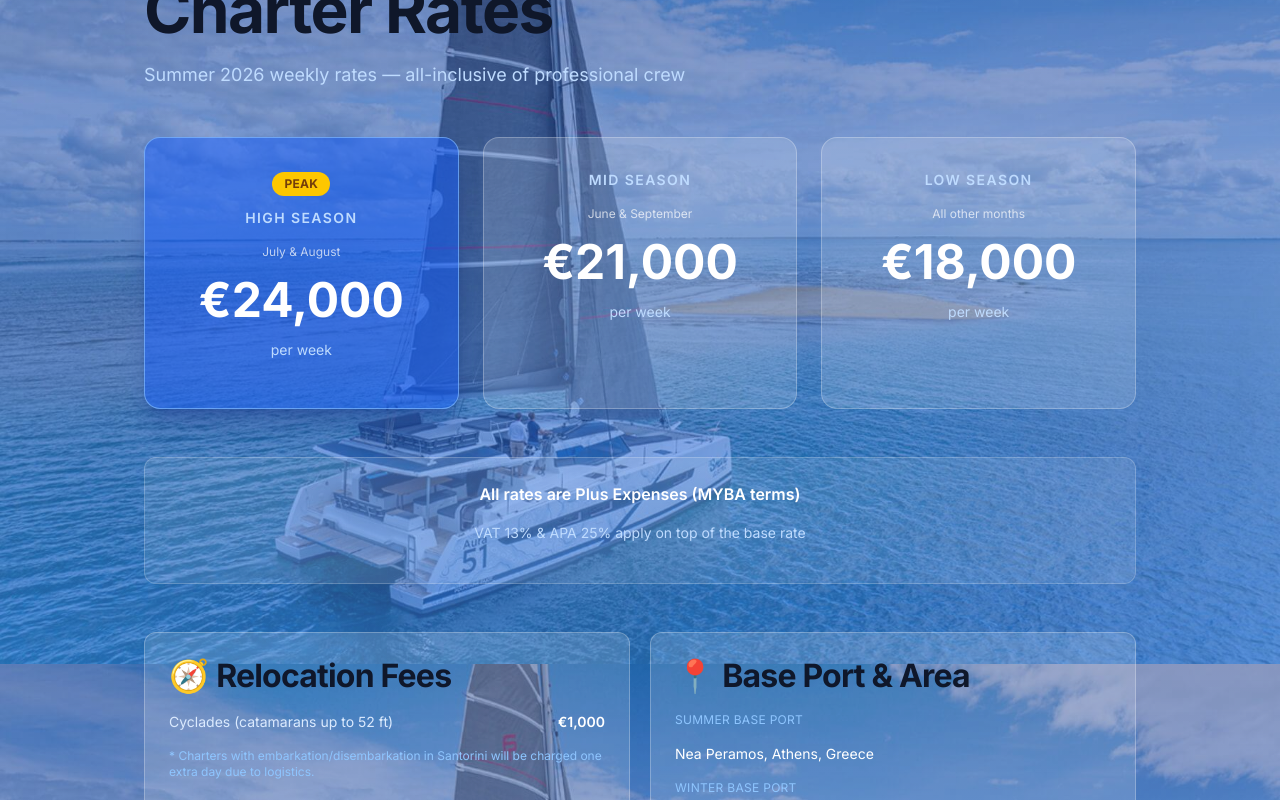
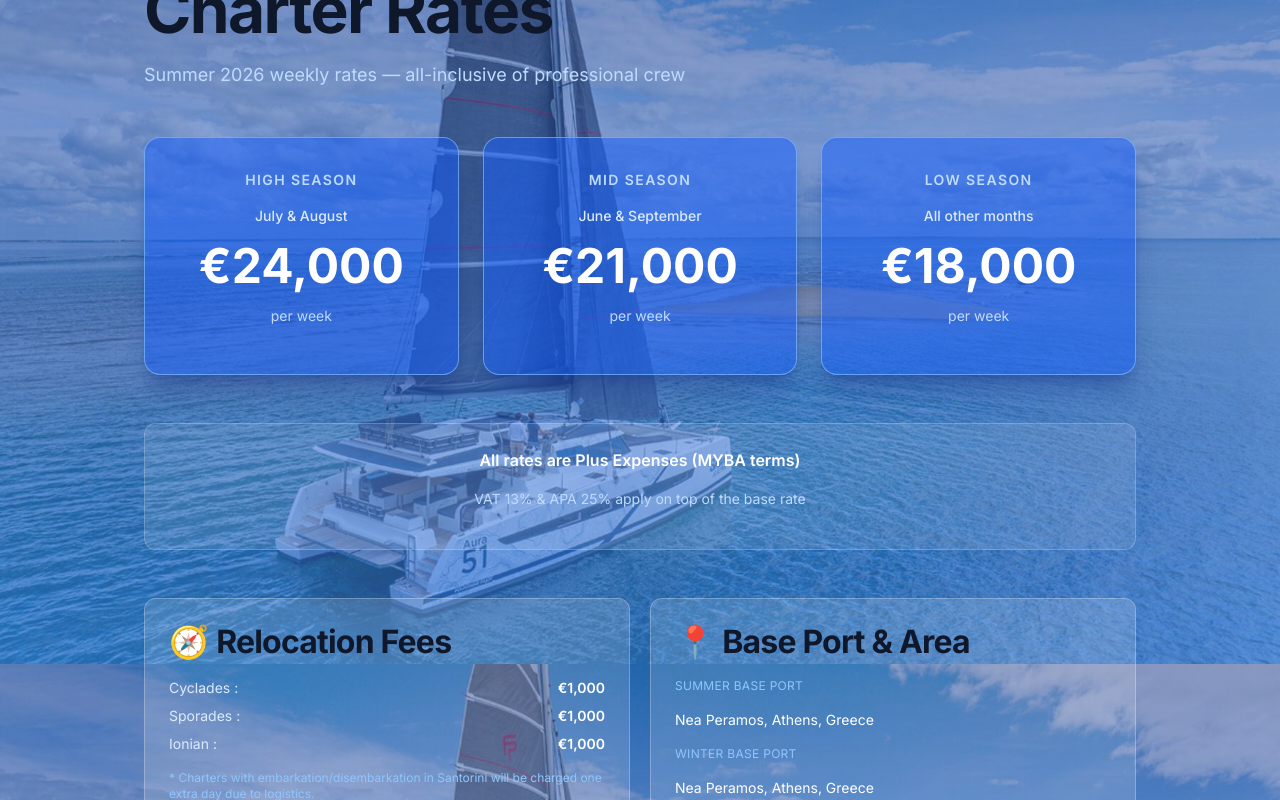
Before and after one commit to okamoun/ConceptSailing, a Next.js app: page /rates in a window 1280 px wide. Shown: the part 260-1060 px from the top of the page. Built offline with nearby package versions, Linux system fonts and the light colour scheme; no server answers.

Commit message:
add rates

```diff
--- a/app/rates/page.tsx
+++ b/app/rates/page.tsx
@@ -34,16 +34,13 @@ export default function RatesPage() {
         {/* Season Rate Cards */}
         <div className="grid grid-cols-1 md:grid-cols-3 gap-6">
           {[
-            { season: 'High Season', months: 'July & August', rate: '€24,000', highlight: true },
-            { season: 'Mid Season', months: 'June & September', rate: '€21,000', highlight: false },
-            { season: 'Low Season', months: 'All other months', rate: '€18,000', highlight: false },
+            { season: 'High Season', months: 'July & August', rate: '€24,000' },
+            { season: 'Mid Season', months: 'June & September', rate: '€21,000' },
+            { season: 'Low Season', months: 'All other months', rate: '€18,000' },
           ].map((item) => (
-            <div key={item.season} className={`rounded-2xl border p-8 text-center ${item.highlight ? 'bg-blue-600/50 border-blue-300/60 shadow-xl shadow-blue-900/40' : 'bg-white/15 border-white/25'}`}>
-              {item.highlight && (
-                <span className="inline-block bg-yellow-400 text-yellow-900 text-xs font-bold px-3 py-1 rounded-full mb-3 uppercase tracking-wide">Peak</span>
-              )}
+            <div key={item.season} className="rounded-2xl border p-8 text-center bg-blue-600/50 border-blue-300/60 shadow-xl shadow-blue-900/40">
               <p className="text-blue-200 text-sm font-semibold uppercase tracking-widest mb-1">{item.season}</p>
-              <p className="text-white/70 text-xs mb-4">{item.months}</p>
+              <p className="text-blue-100 text-sm font-medium mb-4">{item.months}</p>
               <p className="text-5xl font-bold text-white mb-1">{item.rate}</p>
               <p className="text-blue-200 text-sm">per week</p>
             </div>
@@ -66,9 +63,18 @@ export default function RatesPage() {
             </h3>
             <div className="space-y-2 text-sm">
               <div className="flex justify-between text-blue-100">
-                <span>Cyclades (catamarans up to 52 ft)</span>
+                <span>Cyclades : </span>
                 <span className="font-semibold text-white">€1,000</span>
               </div>
+              <div className="flex justify-between text-blue-100">
+                <span>Sporades : </span>
+                <span className="font-semibold text-white">€1,000</span>
+              </div>
+              <div className="flex justify-between text-blue-100">
+                <span>Ionian : </span>
+                <span className="font-semibold text-white">€1,000</span>
+              </div>
+
               <p className="text-blue-300 text-xs pt-2">
                 * Charters with embarkation/disembarkation in Santorini will be charged one extra day due to logistics.
               </p>
```
